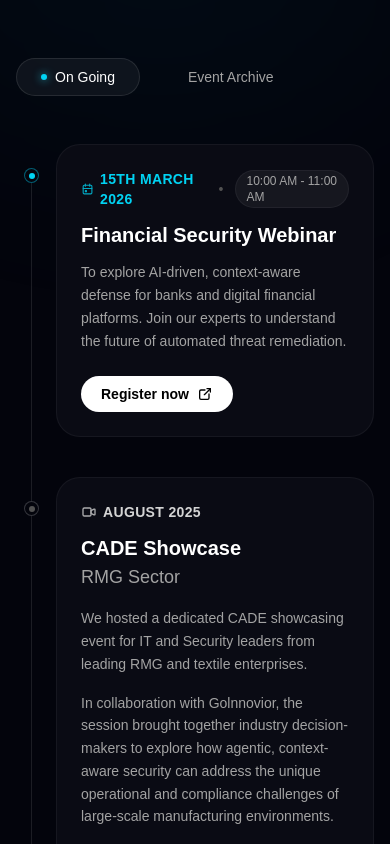
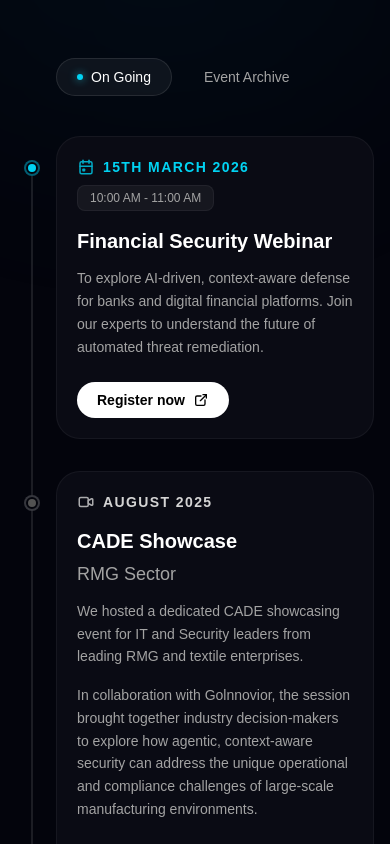
Before and after one commit to dev-mdshahid/axiler, a Next.js app: page / in a window 390 px wide. Shown: the part 8320-9164 px from the top of the page. Built offline with nearby package versions, Linux system fonts and the light colour scheme; a web font is replaced by a local one.

Commit message:
feat: update mobile view of events section

```diff
--- a/components/sections/home/IndustryEvents.tsx
+++ b/components/sections/home/IndustryEvents.tsx
@@ -39,14 +39,14 @@ export default function IndustryEvents() {
 
 
         {/* Top Buttons Segment */}
-        <div className="flex flex-wrap gap-6 mb-12 relative z-20 md:pl-16">
-          <button className="relative overflow-hidden group bg-white/5 text-white px-6 py-2 rounded-full font-medium text-sm border border-white/10 transition-all hover:bg-white/10 hover:border-white/20">
+        <div className="flex flex-wrap gap-4 sm:gap-6 mb-10 sm:mb-12 relative z-20 pl-10 md:pl-16">
+          <button className="relative overflow-hidden group bg-white/5 text-white px-5 py-2 sm:px-6 sm:py-2.5 rounded-full font-medium text-sm border border-white/10 transition-all hover:bg-white/10 hover:border-white/20">
             <span className="relative z-10 flex items-center gap-2">
               <span className="w-1.5 h-1.5 rounded-full bg-cyan-400 shadow-[0_0_8px_rgba(34,211,238,0.8)]"></span>
               On Going
             </span>
           </button>
-          <button className="bg-transparent text-neutral-400 px-6 py-2 rounded-full font-medium text-sm transition-all hover:text-white hover:bg-white/5">
+          <button className="bg-transparent text-neutral-400 px-4 py-2 sm:px-6 sm:py-2.5 rounded-full font-medium text-sm transition-all hover:text-white hover:bg-white/5">
             Event Archive
           </button>
         </div>
@@ -54,31 +54,31 @@ export default function IndustryEvents() {
         {/* Timeline Contents */}
         <div className="relative w-full">
           {/* The Vertical Line */}
-          <div className="absolute left-[15px] md:left-[23px] top-6 bottom-0 w-[1px] bg-white/10 z-0"></div>
+          <div className="absolute left-[15px] md:left-[23px] top-6 bottom-0 w-[2px] bg-white/10 z-0 rounded-full"></div>
 
-          <div className="flex flex-col gap-10">
+          <div className="flex flex-col gap-8 sm:gap-10">
             {/* Event 1 */}
             <div className="relative z-10 pl-10 md:pl-16 group">
               {/* Node Circle */}
-              <div className="absolute left-[8px] md:left-[16px] top-[24px] w-[15px] h-[15px] rounded-full border-[1.5px] border-cyan-500/50 bg-[#03040C] z-20 flex items-center justify-center transition-all duration-300 group-hover:border-cyan-400 group-hover:shadow-[0_0_12px_rgba(34,211,238,0.4)]">
-                <div className="w-1.5 h-1.5 rounded-full bg-cyan-400"></div>
+              <div className="absolute left-[8px] md:left-[16px] top-[24px] md:top-[28px] w-[16px] h-[16px] rounded-full border-[2px] border-cyan-500/50 bg-[#03040C] z-20 flex items-center justify-center transition-all duration-300 group-hover:border-cyan-400 group-hover:shadow-[0_0_12px_rgba(34,211,238,0.4)]">
+                <div className="w-2 h-2 rounded-full bg-cyan-400"></div>
               </div>
 
-              <div className="relative w-full rounded-2xl border border-white/5 bg-[#0A0B14] p-6 md:p-8 hover:bg-[#0c0d18] transition-colors duration-300">
+              <div className="relative w-full rounded-2xl sm:rounded-3xl border border-white/5 bg-[#0A0B14] p-5 sm:p-6 md:p-8 hover:bg-[#0c0d18] transition-colors duration-300">
                 <div className="relative z-10">
-                  <div className="flex items-center gap-3 mb-3 text-sm">
-                    <div className="flex items-center text-cyan-400 font-bold uppercase tracking-wide gap-1.5">
-                      <TbCalendarEvent size={16} className="opacity-80" />
+                  <div className="flex items-start sm:items-center flex-col sm:flex-row gap-2 sm:gap-3 mb-4 sm:mb-5 text-sm">
+                    <div className="flex items-center text-cyan-400 font-bold uppercase tracking-widest gap-2">
+                      <TbCalendarEvent size={18} className="opacity-80 shrink-0" />
                       15th March 2026
                     </div>
-                    <span className="text-neutral-600">•</span>
-                    <p className="text-neutral-400 font-medium bg-white/5 px-2.5 py-0.5 rounded-full border border-white/5 text-xs">
+                    <span className="text-neutral-600 hidden sm:block">•</span>
+                    <p className="text-neutral-400 font-medium bg-white/5 px-3 py-1 rounded-md border border-white/5 text-xs w-fit">
                       10:00 AM - 11:00 AM
                     </p>
                   </div>
 
-                  <h4 className="text-white font-semibold text-xl md:text-2xl mb-3">Financial Security Webinar</h4>
-                  <p className="text-neutral-400 text-sm md:text-base mb-6 max-w-2xl leading-relaxed">
+                  <h4 className="text-white font-semibold text-xl md:text-2xl mb-3 md:mb-4">Financial Security Webinar</h4>
+                  <p className="text-neutral-400 text-sm md:text-base mb-6 md:mb-8 max-w-2xl leading-relaxed">
                     To explore AI-driven, context-aware defense for banks and digital financial platforms. Join our experts to understand the future of automated threat remediation.
                   </p>
 
@@ -93,24 +93,24 @@ export default function IndustryEvents() {
             {/* Event 2 */}
             <div className="relative z-10 pl-10 md:pl-16 group">
               {/* Node Circle */}
-              <div className="absolute left-[8px] md:left-[16px] top-[24px] w-[15px] h-[15px] rounded-full border-[1.5px] border-white/20 bg-[#03040C] z-20 flex items-center justify-center transition-all duration-300 group-hover:border-white/40">
-                <div className="w-1.5 h-1.5 rounded-full bg-neutral-600 group-hover:bg-neutral-400 transition-colors"></div>
+              <div className="absolute left-[8px] md:left-[16px] top-[24px] md:top-[28px] w-[16px] h-[16px] rounded-full border-[2px] border-white/20 bg-[#03040C] z-20 flex items-center justify-center transition-all duration-300 group-hover:border-white/40">
+                <div className="w-2 h-2 rounded-full bg-neutral-600 group-hover:bg-neutral-400 transition-colors"></div>
               </div>
 
-              <div className="relative w-full rounded-2xl border border-white/5 bg-[#0A0B14] p-6 md:p-8 hover:bg-[#0c0d18] transition-colors duration-300">
+              <div className="relative w-full rounded-2xl sm:rounded-3xl border border-white/5 bg-[#0A0B14] p-5 sm:p-6 md:p-8 hover:bg-[#0c0d18] transition-colors duration-300">
                 <div className="relative z-10">
-                  <div className="flex items-center gap-3 mb-3 text-sm flex-wrap">
-                    <div className="flex items-center text-neutral-300 font-bold uppercase tracking-wide gap-1.5">
-                      <TbVideo size={16} className="opacity-80" />
+                  <div className="flex items-center gap-3 mb-4 sm:mb-5 text-sm flex-wrap">
+                    <div className="flex items-center text-neutral-300 font-bold uppercase tracking-widest gap-2">
+                      <TbVideo size={18} className="opacity-80 shrink-0" />
                       August 2025
                     </div>
                   </div>
 
-                  <div className="flex flex-col lg:flex-row gap-8 lg:gap-12 w-full">
+                  <div className="flex flex-col lg:flex-row gap-6 sm:gap-8 lg:gap-12 w-full">
                     {/* Text Content */}
                     <div className="flex-1 flex flex-col justify-center">
-                      <h4 className="text-white font-semibold text-xl md:text-2xl mb-4">
-                        CADE Showcase <br /> <span className="text-neutral-400 text-lg md:text-xl font-medium">RMG Sector</span>
+                      <h4 className="text-white font-semibold text-xl md:text-2xl mb-3 md:mb-4 leading-snug">
+                        CADE Showcase <br /> <span className="text-neutral-400 text-lg md:text-xl font-medium mt-1 inline-block">RMG Sector</span>
                       </h4>
                       <p className="text-neutral-400 text-sm md:text-base mb-4 leading-relaxed">
                         We hosted a dedicated CADE showcasing event for IT and Security leaders from leading RMG and textile enterprises.
```
